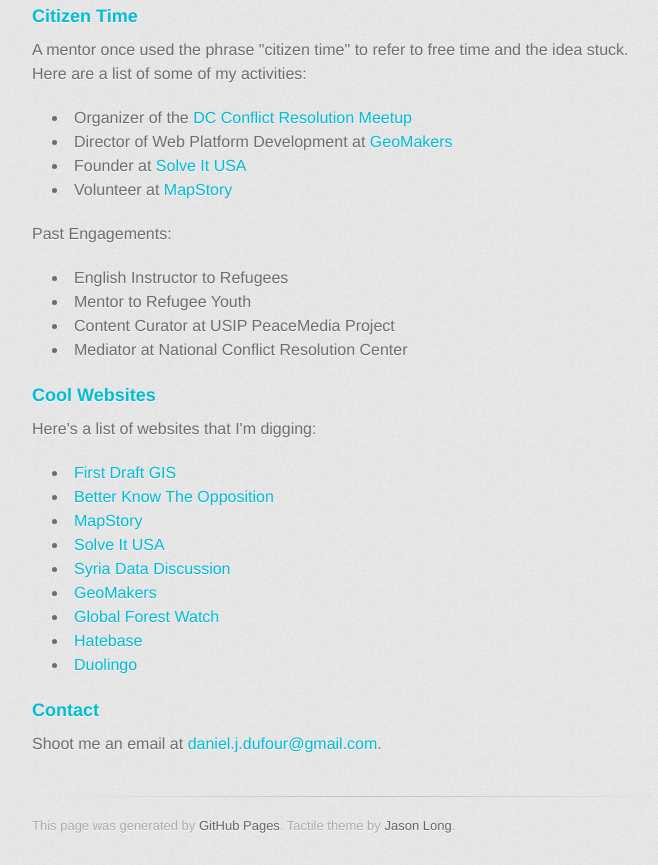
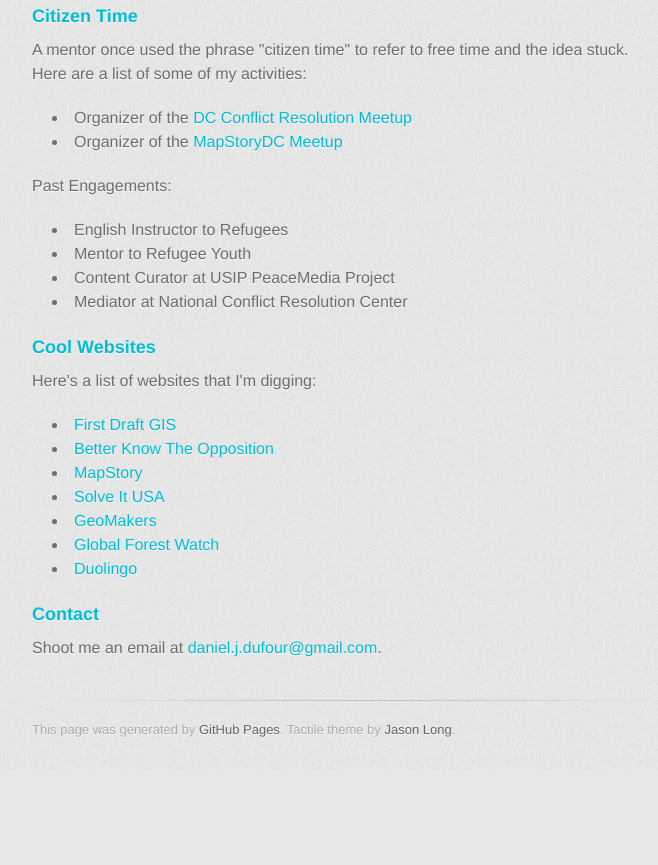
Before and after one commit to DanielJDufour/danieljdufour.github.io, a plain HTML site: page index.html in a window 1280 px wide. Shown: the part 1657-2522 px from the top of the page, without its empty margins (298-956 px from the left). After the commit the page ends 2426 px from the top, so only its background shows below. Drawn offline with Linux system fonts and the light colour scheme; a web font is replaced by a local one.

Commit message:
Update index.html

```diff
--- a/index.html
+++ b/index.html
@@ -102,9 +102,7 @@
 
 <ul>
 <li>Organizer of the <a href='http://meetup.com/DC-Conflict-Resolution-Meetup'>DC Conflict Resolution Meetup</a></li>
-<li>Director of Web Platform Development at <a href='http://geomakers.org'>GeoMakers</a></li>
-<li>Founder at <a href='http://solveitusa.org'>Solve It USA</a></li>
-<li>Volunteer at <a href='http://mapstory.org'>MapStory</a></li>
+<li>Organizer of the <a href='https://www.meetup.com/mapstorydc/'>MapStoryDC Meetup</a></li>
 </ul><p>Past Engagements:</p>
 
 <ul>
@@ -122,10 +120,8 @@
 <li><a href='http://betterknowtheopposition.com'>Better Know The Opposition</a></li>
 <li><a href='http://mapstory.org'>MapStory</a></li>
 <li><a href='http://solveitusa.org'>Solve It USA</a></li>
-<li><a href='http://syriadatadiscussion.info'>Syria Data Discussion</a></li>
 <li><a href='http://geomakers.org'>GeoMakers</a></li>
 <li><a href='http://www.globalforestwatch.org/'>Global Forest Watch</a></li>
-<li><a href='http://hatebase.org'>Hatebase</a></li>
 <li><a href='http://duolingo.com'>Duolingo</a></li>
 </ul><h3>
 <a name="contact" class="anchor" href="#contact"><span class="octicon octicon-link"></span></a>Contact</h3>
```
